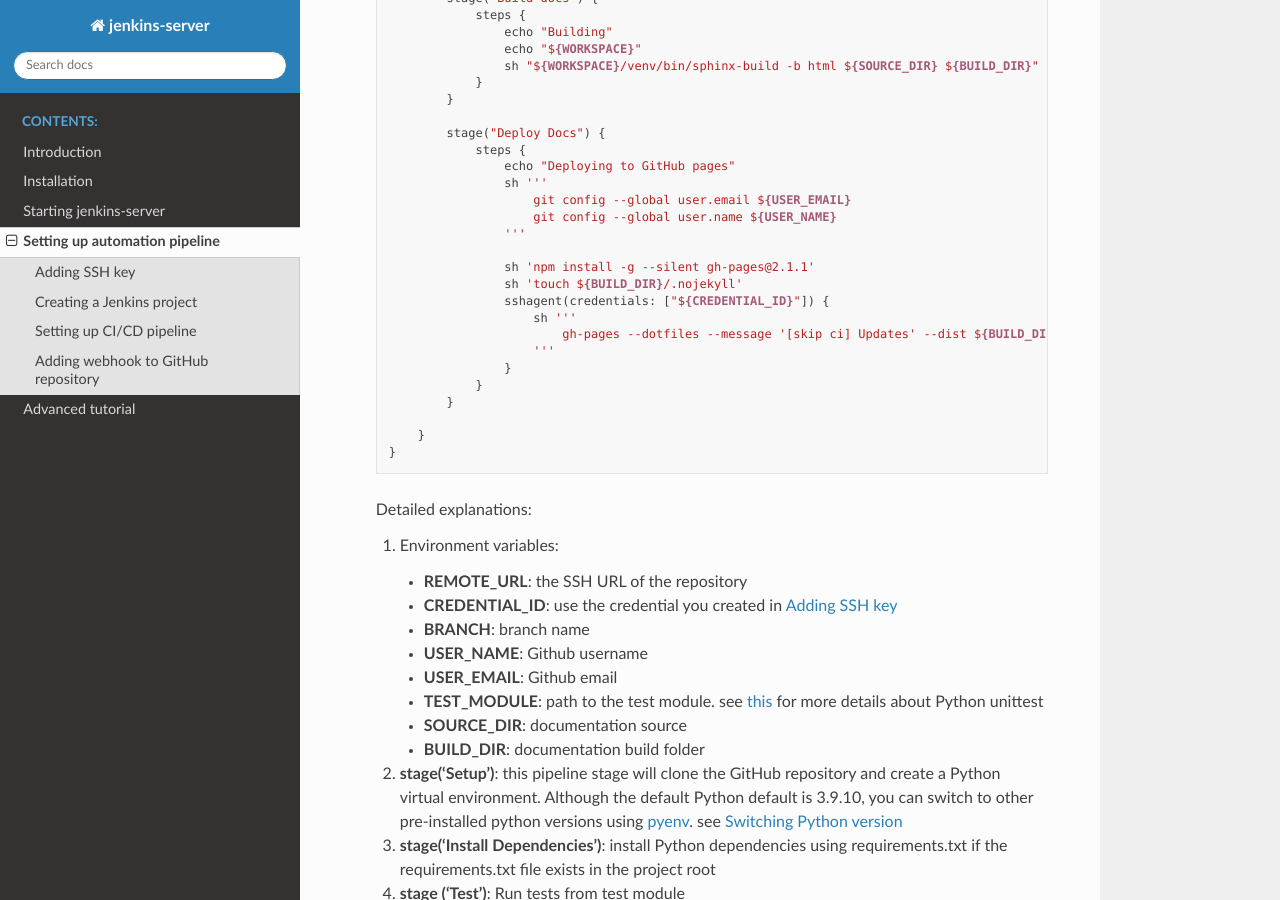
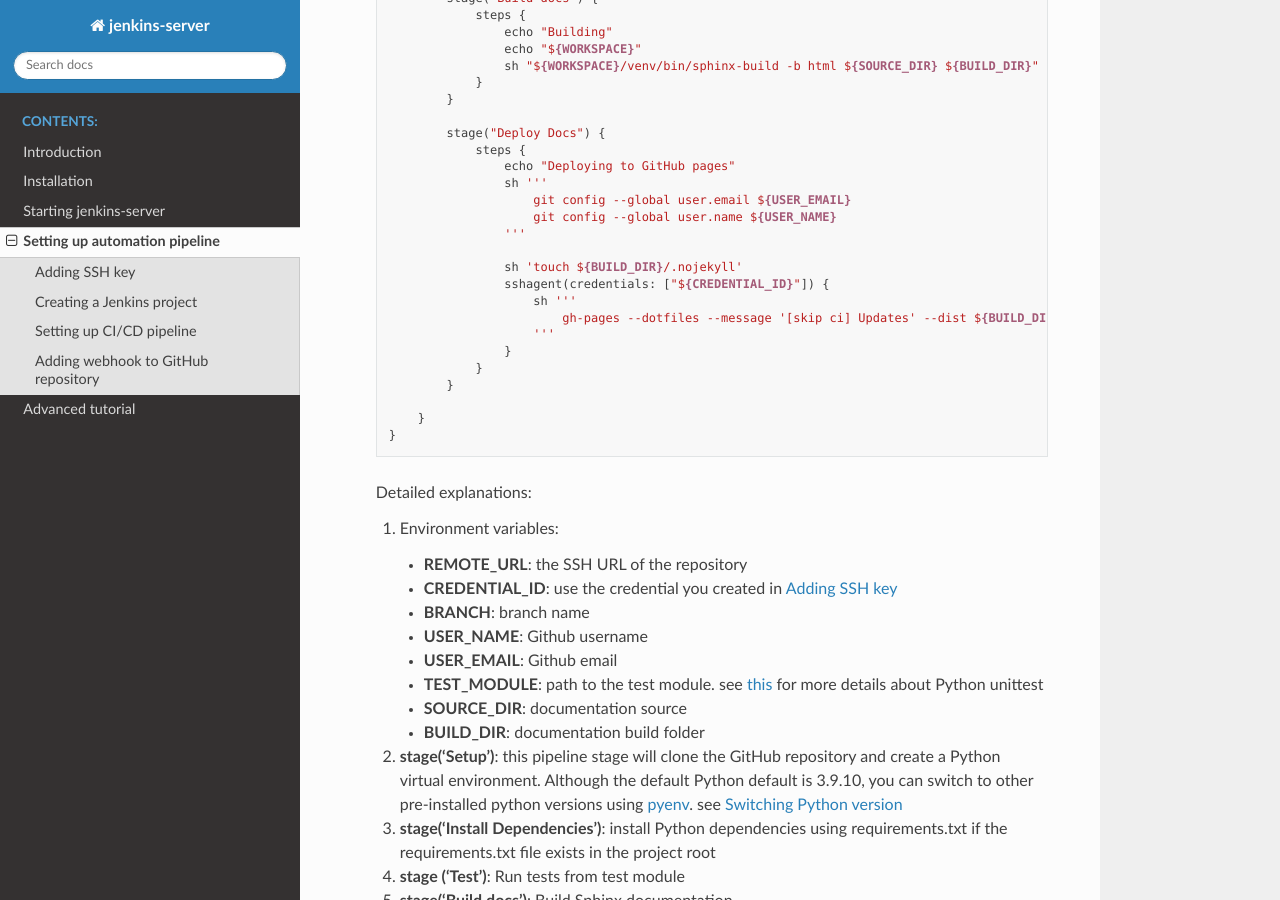
Before and after one commit to LIN810116/jenkins-server, a Sphinx documentation site: the page built from docs/source/setting_up_automation_pipeline.rst, in a window 1280 px wide and 900 px high, scrolled down 3414 px. Built offline with Sphinx 7.4.7 and the Read the Docs theme 2.0.0, drawn with Linux system fonts in a browser that asks for light colours.

```diff
--- a/docs/source/setting_up_automation_pipeline.rst
+++ b/docs/source/setting_up_automation_pipeline.rst
@@ -123,7 +123,6 @@
                             git config --global user.name ${USER_NAME}
                         '''
 
-                        sh 'npm install -g --silent gh-pages@2.1.1'
                         sh 'touch ${BUILD_DIR}/.nojekyll'
                         sshagent(credentials: ["${CREDENTIAL_ID}"]) {
                             sh '''
```
Also changed, not shown: 2 other files.
